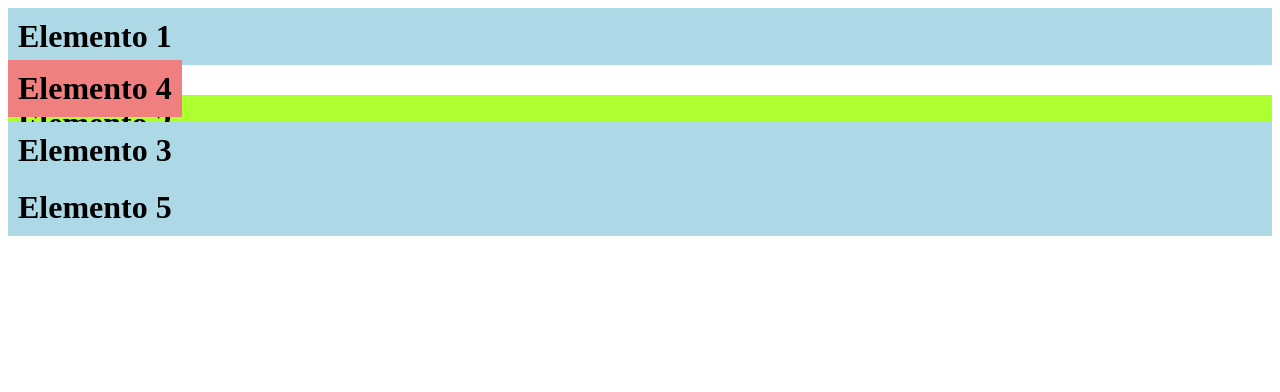
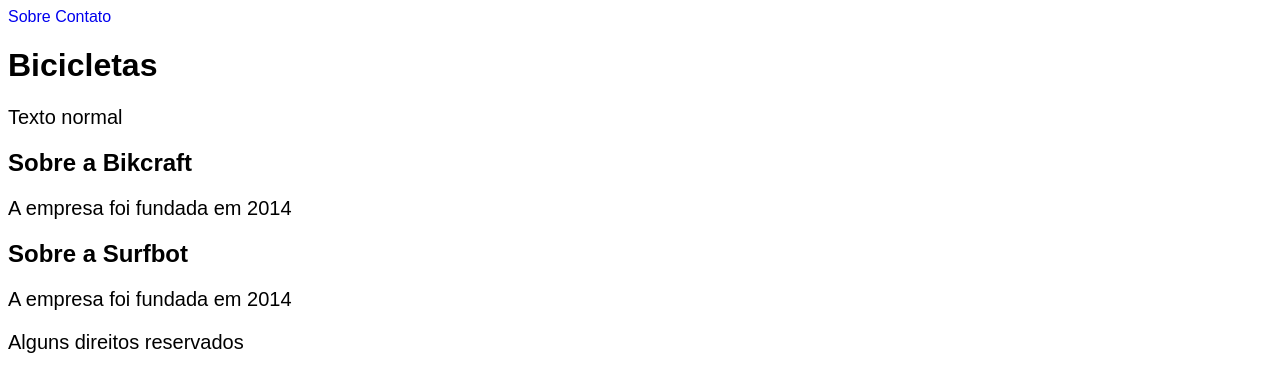
Before and after one commit to flavionogueiraa/origamid_html_css_iniciantes, a plain HTML site: page web/index.html in a window 1280 px wide. Drawn offline with Linux system fonts and the light colour scheme; files that its build step writes are made by us from their sources.

Commit message:
Aulas de sábado

```diff
--- a/web/index.html
+++ b/web/index.html
@@ -8,11 +8,31 @@
 </head>
 
 <body>
-    <h1>Elemento 1</h1>
-    <h1 class="index1">Elemento 2</h1>
-    <h1 class="index3">Elemento 3</h1>
-    <h1 class="index2">Elemento 4</h1>
-    <h1>Elemento 5</h1>
+    <header>
+        <nav aria-label="Primária">
+            <a href="/">Sobre</a>
+            <a href="/">Contato</a>
+        </nav>
+    </header>
+
+    <main>
+        <h1>Bicicletas</h1>
+        <p>Texto normal</p>
+    </main>
+
+    <article aria-labelledby="sobre_bikcraft">
+        <h2 id="sobre_bikcraft">Sobre a Bikcraft</h2>
+        <p>A empresa foi fundada em 2014</p>
+    </article>
+
+    <section>
+        <h2>Sobre a Surfbot</h2>
+        <p>A empresa foi fundada em 2014</p>
+    </section>
+
+    <footer>
+        <p>Alguns direitos reservados</p>
+    </footer>
 </body>
 
 </html>
--- a/web/style.css
+++ /dev/null
@@ -1,24 +0,0 @@
-h1 {
-  margin: 0px;
-  padding: 10px;
-  background: lightblue;
-}
-
-.index1 {
-  position: relative;
-  top: 30px;
-  background: greenyellow;
-  z-index: 1;
-}
-
-.index2 {
-  position: absolute;
-  top: 60px;
-  background: lightcoral;
-  z-index: 99999;
-}
-
-.index3 {
-  position: relative;
-  z-index: 99999;
-}
```
